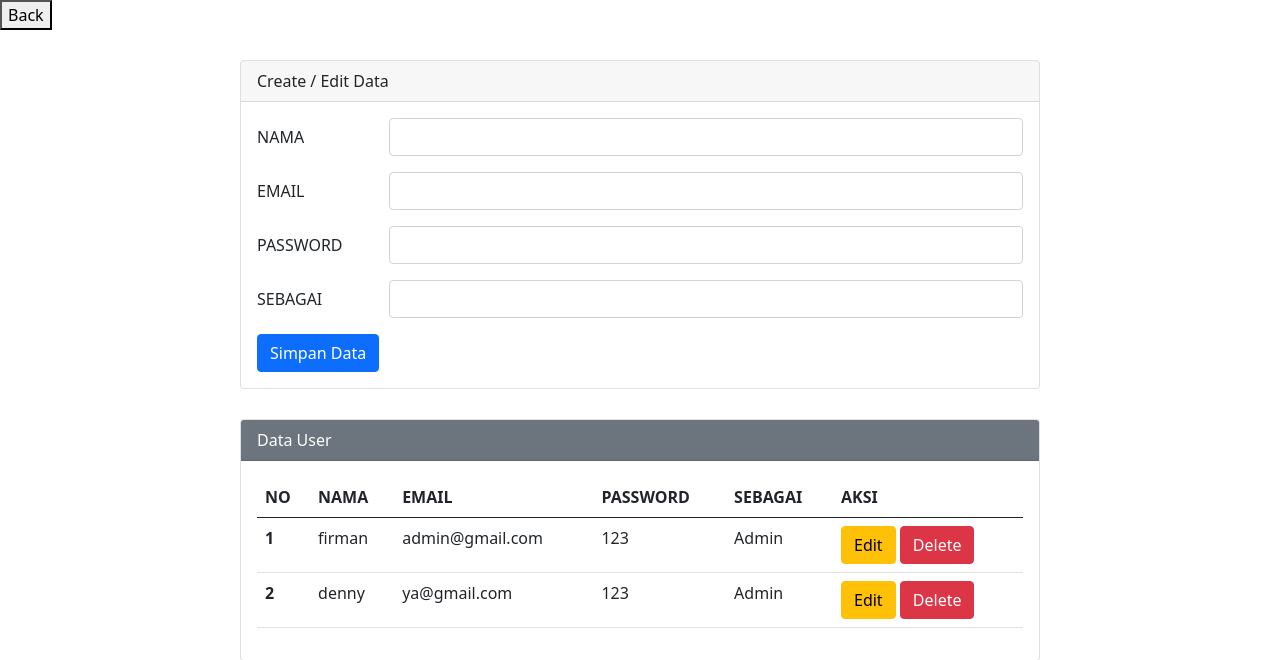
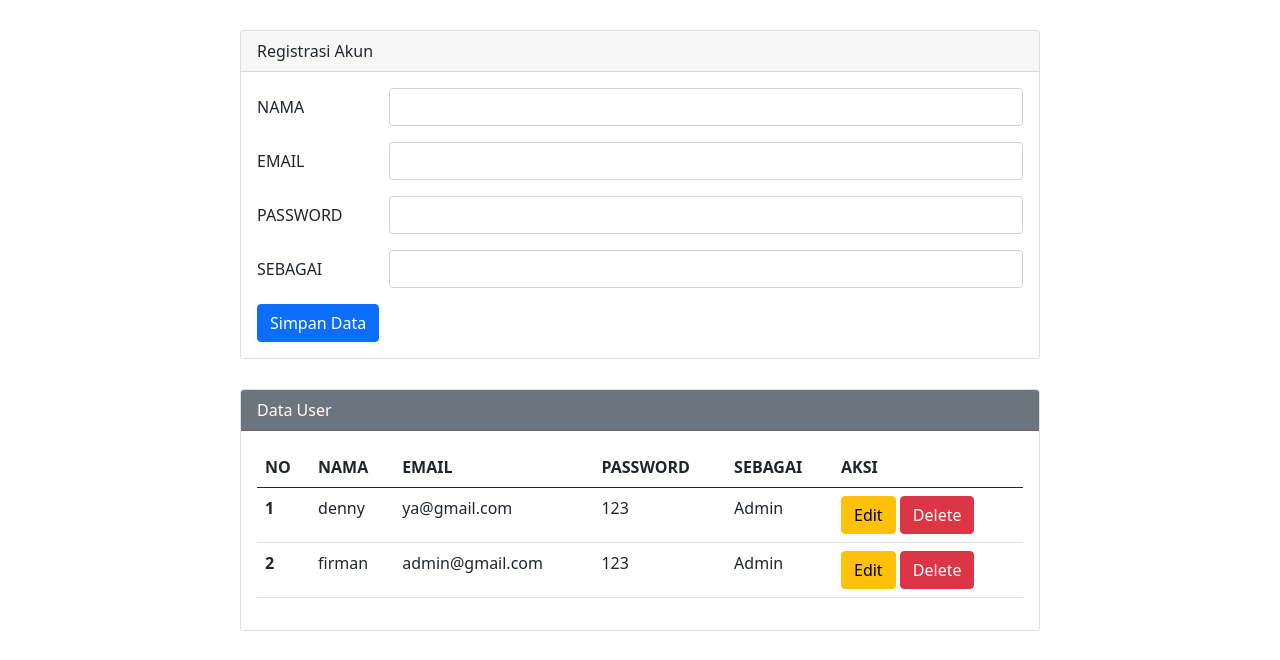
Before and after one commit to DNNYF/Manajemen-Nilai-Rapor, a PHP site: page /user/index.php in a window 1280 px wide. Shown: the top 660 px of the page. Run offline with PHP 8.4, Linux system fonts and the light colour scheme; a user stored in the database is signed in; data comes from the database, SQL or seed files in the repository; some libraries are stand-ins or nearby versions.

Commit message:
fixing some bug

```diff
--- a/login/login.php
+++ b/login/login.php
@@ -2,6 +2,9 @@
 	include '../connection/koneksi.php';
 	session_start();
 	require_once 'proses_login.php';
+	if(isset($_SESSION['logged_in']) == true){
+		header("Location : ");
+	}
 ?>
 
 <!DOCTYPE html>
--- a/login/logout.php
+++ b/login/logout.php
@@ -1,5 +1,7 @@
 <?php
  session_start();
+ $_SESSION = [];
+ session_unset();
  session_destroy();
- header("location: login.php");
+ header("Location: login.php");
 ?>
--- a/login/proses_login.php
+++ b/login/proses_login.php
@@ -10,7 +10,7 @@
                 $_SESSION['sebagai'] = $data['sebagai'];
                 if($_SESSION['sebagai'] == "Admin"){
                     header("location:../siswa/crudSiswa.php");
-                    }elseif($_SESSION['sebagai'] == "user"){
+                    }elseif($_SESSION['sebagai'] == "Guru"){
                         header("location:../user/index.php");
                         };
             }else{
--- a/user/index.php
+++ b/user/index.php
@@ -1,78 +1,9 @@
 <?php
-$host       = "localhost";
-$user       = "root";
-$pass       = "";
-$db         = "erapor";
+require "../connection/koneksi.php";
+require "../connection/session.php";
+require "proses.php";
+?>
 
-$koneksi    = mysqli_connect($host, $user, $pass, $db);
-if (!$koneksi) { //cek koneksi
-    die("Tidak bisa terkoneksi ke database");
-}
-$nama_user   = "";
-$email       = "";
-$pass        = "";
-$sebagai     = "";
-$sukses      = "";
-$error       = "";
-
-if (isset($_GET['op'])) {
-    $op = $_GET['op'];
-} else {
-    $op = "";
-}
-if($op == 'delete'){
-    $id_user    = $_GET['id_user'];
-    $sql1       = "delete from user where id_user = '$id_user'";
-    $q1         = mysqli_query($koneksi,$sql1);
-    if($q1){
-        $sukses = "Berhasil hapus data";
-    }else{
-        $error  = "Gagal melakukan delete data";
-    }
-}
-if ($op == 'edit') {
-    $id_user    = $_GET['id_user'];
-    $sql1       = "select * from user where id_user = '$id_user'";
-    $q1         = mysqli_query($koneksi, $sql1);
-    $r1         = mysqli_fetch_array($q1);
-    $nama_user  = $r1['nama_user'];
-    $email      = $r1['email'];
-    $pass       = $r1['pass'];
-    $sebagai    = $r1['sebagai'];
-
-    if ($nama_user == '') {
-        $error = "Data tidak ditemukan";
-    }
-}
-if (isset($_POST['simpan'])) { //untuk create
-    $nama_user   = $_POST['nama_user'];
-    $email       = $_POST['email'];
-    $pass        = $_POST['pass'];
-    $sebagai     = $_POST['sebagai'];
-
-    if ($nama_user && $email && $pass && $sebagai) {
-        if ($op == 'edit') { //untuk update
-            $sql1       = "update user set nama_user = '$nama_user',email='$email',pass= '$pass', sebagai= '$sebagai' where id_user = '$id_user'";
-            $q1         = mysqli_query($koneksi, $sql1);
-            if ($q1) {
-                $sukses = "Data berhasil diupdate";
-            } else {
-                $error  = "Data gagal diupdate";
-            }
-        } else { //untuk insert
-            $sql1   = "insert into user(nama_user,email,pass,sebagai) values ('$nama_user','$email','$pass','$sebagai')";
-            $q1     = mysqli_query($koneksi, $sql1);
-            if ($q1) {
-                $sukses     = "Berhasil memasukkan data baru";
-            } else {
-                $error      = "Gagal memasukkan data";
-            }
-        }
-    } else {
-        $error = "Silahkan masukkan semua data";
-    }
-}
-?>
 <!DOCTYPE html>
 <html lang="en">
 
@@ -82,52 +13,31 @@
     <meta name="viewport" content="width=device-width, initial-scale=1.0">
     <title>DATA USER</title>
     <link href="https://cdn.jsdelivr.net/npm/bootstrap@5.0.0-beta2/dist/css/bootstrap.min.css" rel="stylesheet" integrity="sha384-BmbxuPwQa2lc/FVzBcNJ7UAyJxM6wuqIj61tLrc4wSX0szH/Ev+nYRRuWlolflfl" crossorigin="anonymous">
-    <style>
-        .mx-auto {
-            width: 800px
-        }
-
-        .card {
-            margin-top: 30px;
-        }
-    </style>
+    <link rel="stylesheet" href="style.css">
 </head>
 
 <body>
-    <button onclick="Back()">Back</button>
-    <script>
-        function Back() {
-            window.history.back();
-        }
-    </script>
     <div class="mx-auto">
         <!-- untuk memasukkan data -->
         <div class="card">
             <div class="card-header">
-                Create / Edit Data
+                Registrasi Akun
             </div>
             <div class="card-body">
-                <?php
-                if ($error) {
-                ?>
+                <?php if ($error) { ?>
                     <div class="alert alert-danger" role="alert">
                         <?php echo $error ?>
                     </div>
-                <?php
-                    header("refresh:5;url=index.php");//5 : detik
-                }
-                ?>
-                <?php
-                if ($sukses) {
-                ?>
+                    <?php header("refresh:2;url=index.php"); //5 : detik
+                    ?>
+                <?php } ?>
+                <?php if ($sukses) { ?>
                     <div class="alert alert-success" role="alert">
                         <?php echo $sukses ?>
                     </div>
-                <?php
-                    header("refresh:5;url=index.php");
-                }
-
-                ?>
+                    <?php header("refresh:2;url=index.php");
+                    ?>
+                <?php } ?>
                 <form action="" method="POST">
                     <div class="mb-3 row">
                         <label for="nama_user" class="col-sm-2 col-form-label">NAMA</label>
@@ -138,19 +48,24 @@
                     <div class="mb-3 row">
                         <label for="email" class="col-sm-2 col-form-label">EMAIL</label>
                         <div class="col-sm-10">
-                            <input type="text" class="form-control" id="email" name="email" value="<?php echo $email ?>">
+                            <input type="text" class="form-control" id="email" name="email" value="<?php echo $email ?>" require>
                         </div>
                     </div>
-                    <div class="mb-3 row">
+                    <div class="pw mb-3 row">
                         <label for="pass" class="col-sm-2 col-form-label">PASSWORD</label>
-                        <div class="col-sm-10">
-                            <input type="text" class="form-control" id="pass" name="pass" value="<?php echo $pass ?>">
+                        <div class="len-pw col-sm-10">
+                            <input type="password" class="form-control" id="password" name="pass" value="<?php echo $password ?>" require>
+                            <i class="fa fa-eye" aria-hidden="true"></i>
                         </div>
                     </div>
                     <div class="mb-3 row">
                         <label for="sebagai" class="col-sm-2 col-form-label">SEBAGAI</label>
                         <div class="col-sm-10">
-                            <input type="text" class="form-control" id="sebagai" name="sebagai" value="<?php echo $sebagai ?>">
+                            <select class="form-control" name="sebagai" require>
+                                <option value="" hidden></option>
+                                <option value="Admin" <?php if ($sebagai == 'Admin') echo 'selected' ?>>Admin</option>
+                                <option value="Guru" <?php if ($sebagai == 'Guru') echo 'selected' ?>>Guru</option>
+                            </select>
                         </div>
                     </div>
                     <div class="col-12">
@@ -179,15 +94,15 @@
                     </thead>
                     <tbody>
                         <?php
-                        $sql2   = "select * from user order by id_user desc";
-                        $q2     = mysqli_query($koneksi, $sql2);
-                        $urut   = 1;
+                        $sql2 = "SELECT * FROM user ORDER BY id_user ASC";
+                        $q2 = mysqli_query($koneksi, $sql2);
+                        $urut = 1;
                         while ($r2 = mysqli_fetch_array($q2)) {
-                            $id_user    = $r2['id_user'];
-                            $nama_user  = $r2['nama_user'];
-                            $email      = $r2['email'];
-                            $pass       = $r2['pass'];
-                            $sebagai    = $r2['sebagai'];
+                            $id_user = $r2['id_user'];
+                            $nama_user = $r2['nama_user'];
+                            $email = $r2['email'];
+                            $pass = $r2['pass'];
+                            $sebagai = $r2['sebagai'];
                         ?>
                             <tr>
                                 <th scope="row"><?php echo $urut++ ?></th>
@@ -196,8 +111,8 @@
                                 <td scope="row"><?php echo $pass ?></td>
                                 <td scope="row"><?php echo $sebagai ?></td>
                                 <td scope="row">
-                                    <a href="index.php?op=edit&id=<?php echo $id_user ?>"><button type="button" class="btn btn-warning">Edit</button></a>
-                                    <a href="index.php?op=delete&id=<?php echo $id_user ?>" onclick="return confirm('Yakin mau delete data?')"><button type="button" class="btn btn-danger">Delete</button></a>
+                                    <a href="index.php?op=edit&id_user=<?php echo $id_user ?>"><button type="button" class="btn btn-warning">Edit</button></a>
+                                    <a href="index.php?op=delete&id_user=<?php echo $id_user ?>" onclick="return confirm('Yakin mau delete data?')"><button type="button" class="btn btn-danger">Delete</button></a>
                                 </td>
                             </tr>
                         <?php
@@ -208,5 +123,21 @@
             </div>
         </div>
     </div>
+    <script src="https://unpkg.com/@popperjs/core@2.10.2/dist/umd/popper.min.js"></script>
+    <script src="https://unpkg.com/bootstrap@5.0.0-beta2/dist/js/bootstrap.min.js"></script>
+    <script>
+        function togglePasswordVisibility() {
+            var passwordInput = document.getElementById("password");
+            var passwordEye = document.querySelector(".password-eye");
+            if (passwordInput.type === "password") {
+                passwordInput.type = "text";
+                passwordEye.innerHTML = '<i class="bi bi-eye-slash"></i>';
+            } else {
+                passwordInput.type = "password";
+                passwordEye.innerHTML = '<i class="bi bi-eye"></i>';
+            }
+        }
+    </script>
 </body>
+
 </html>
--- /dev/null
+++ b/user/style.css
@@ -0,0 +1,7 @@
+.mx-auto {
+  width: 800px;
+}
+
+.card {
+  margin-top: 30px;
+}
```
Also changed, not shown: user/proses.php (added, +69 -0 lines).
